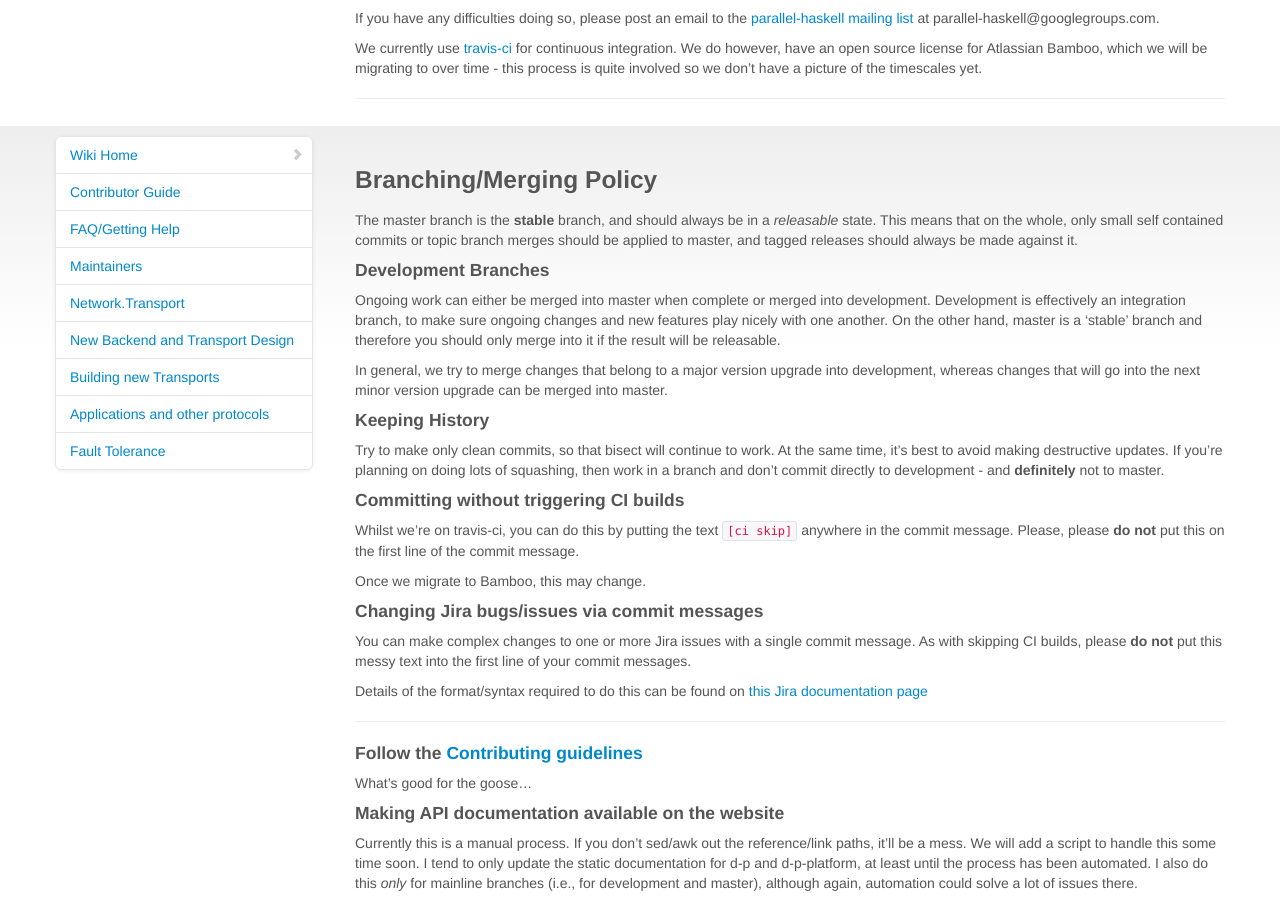
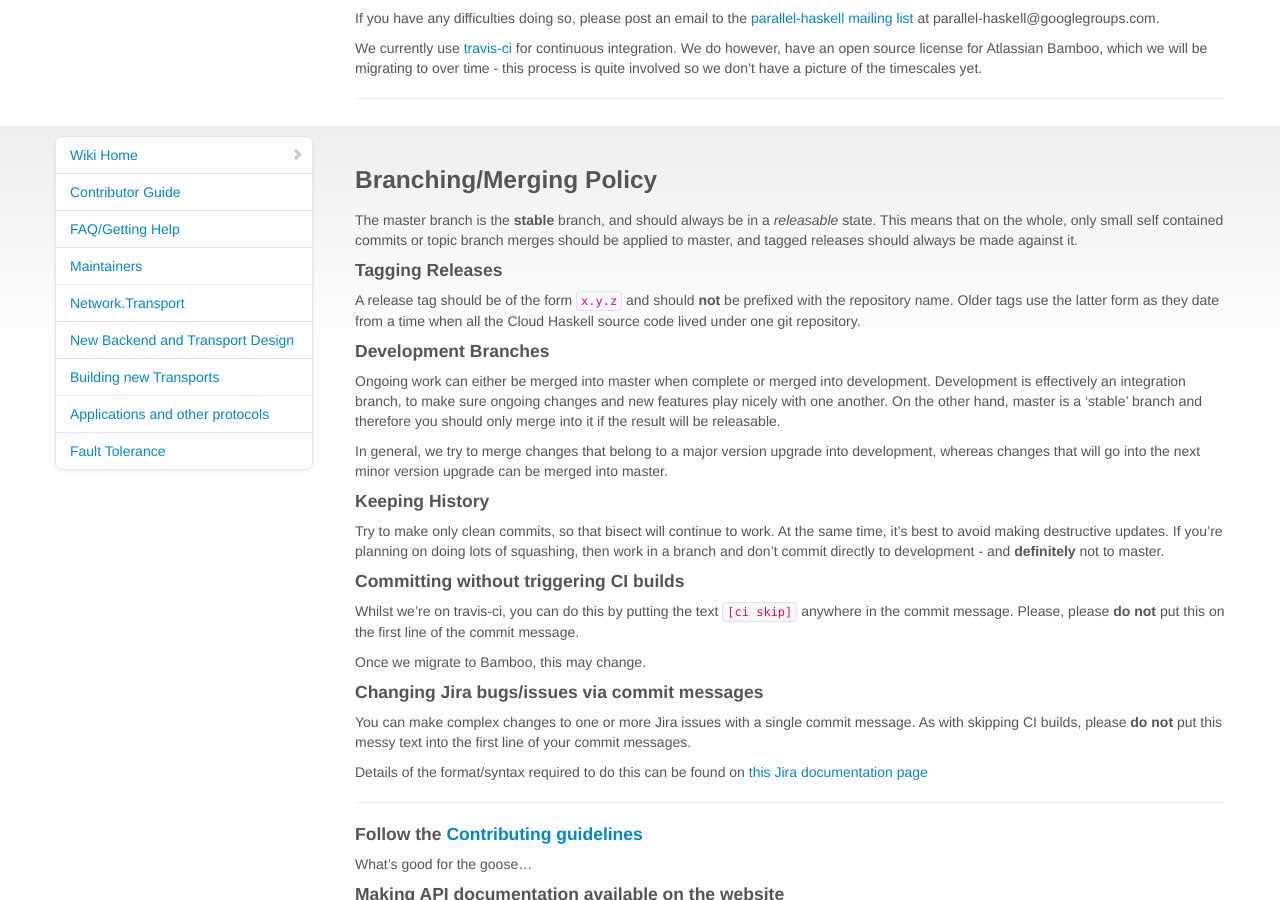
Before and after one commit to haskell-distributed/distributed-process, a Jekyll site: the page built from wiki/maintainers.md, in a window 1280 px wide and 900 px high, scrolled down 774 px. Built offline with Jekyll 4.4.1, drawn with Linux system fonts in a browser that asks for light colours; comment, search, counter and statistics services are not loaded.

Commit message:
explain tagging policy

```diff
--- a/wiki/maintainers.md
+++ b/wiki/maintainers.md
@@ -63,6 +63,13 @@ The master branch is the **stable** branch, and should always be
 in a *releasable* state. This means that on the whole, only small
 self contained commits or topic branch merges should be applied
 to master, and tagged releases should always be made against it.
+
+#### Tagging Releases
+
+A release tag should be of the form `x.y.z` and should **not**
+be prefixed with the repository name. Older tags use the latter
+form as they date from a time when all the Cloud Haskell source
+code lived under one git repository.
 
 #### Development Branches
 
```
